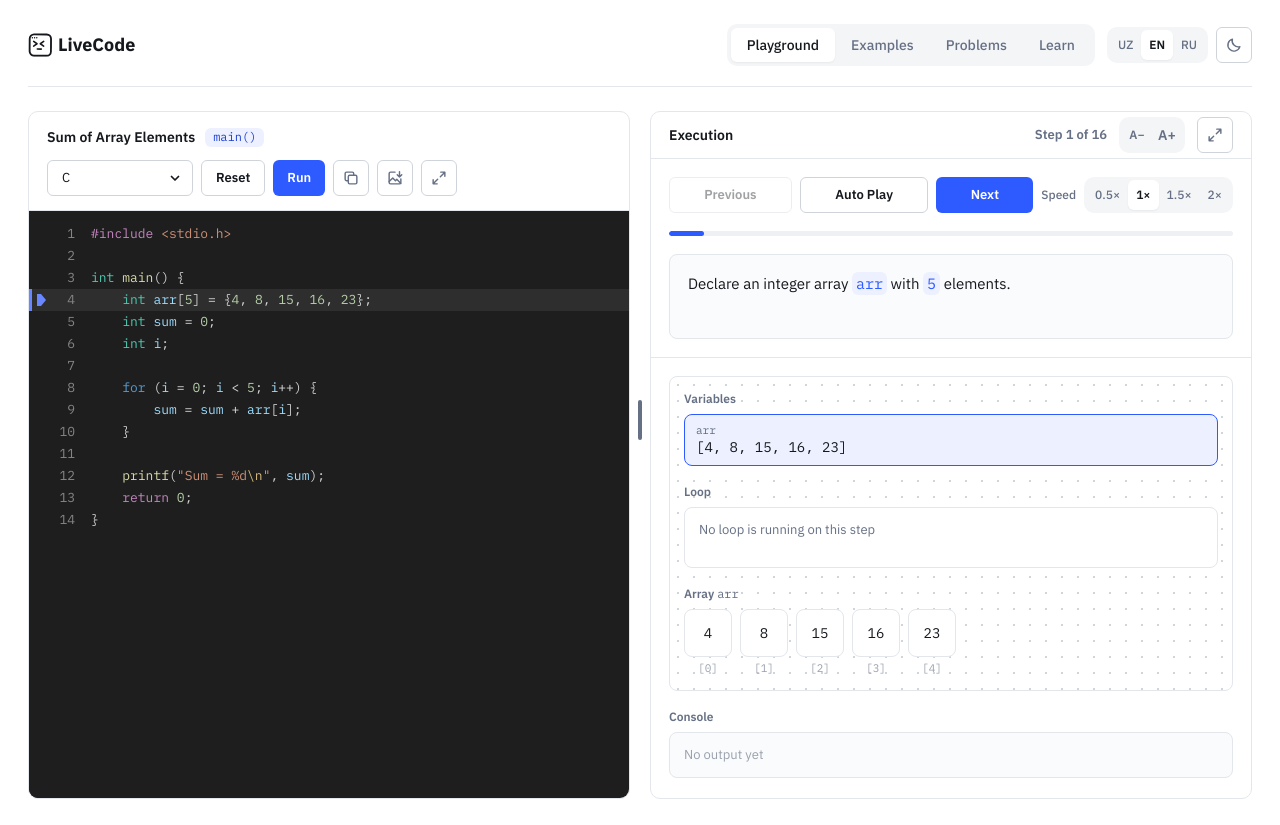
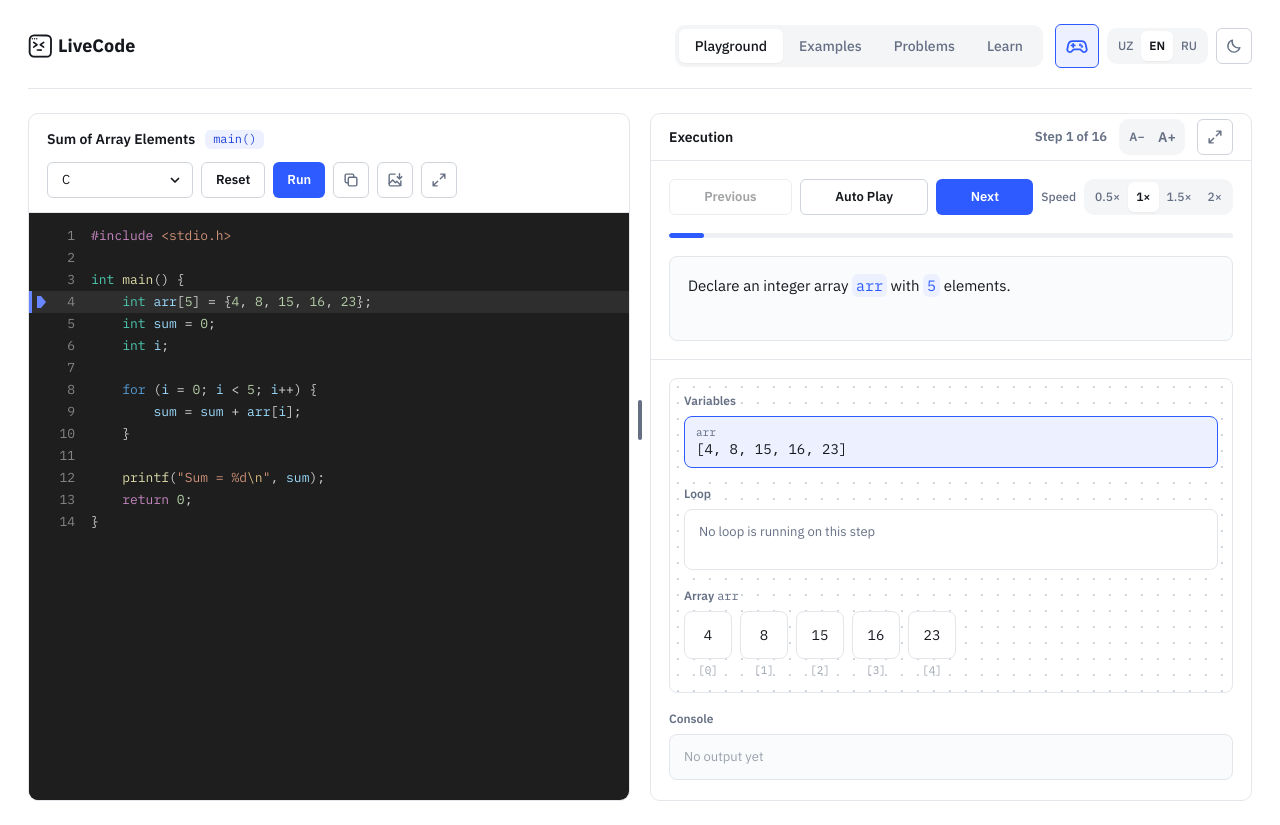
Before and after one commit to BaxromBobokulov/LiveCode, a React (Vite) app: page / in a window 1280 px wide. Built offline with nearby package versions, Linux system fonts and the light colour scheme; the HTML template or start-up script is replaced by a standard one.

Commit message:
Add the button that can go Game LiveCode

```diff
--- a/index.html
+++ b/index.html
@@ -2,7 +2,7 @@
 <html lang="en">
   <head>
     <meta charset="UTF-8" />
-    <link rel="icon" type="image/svg+xml" href="/favicon.svg" />
+    <link rel="icon" type="image/" href="/src/assets/pictures/favicon.png" />
     <meta name="viewport" content="width=device-width, initial-scale=1.0" />
     <link rel="preconnect" href="https://fonts.googleapis.com" />
     <link rel="preconnect" href="https://fonts.gstatic.com" crossorigin />
--- a/src/App.tsx
+++ b/src/App.tsx
@@ -1,4 +1,5 @@
 import { MotionConfig } from 'framer-motion'
+import GameLink from './components/GameLink'
 import LanguageSwitcher from './components/LanguageSwitcher'
 import LogoMark from './components/LogoMark'
 import Tabs from './components/Tabs'
@@ -36,6 +37,7 @@ function App() {
           <div className="flex max-w-full flex-wrap items-center gap-3">
             <Tabs tabs={tabs} value={activeTab} onChange={setTab} />
             <div className="flex items-center gap-2">
+              <GameLink />
               <LanguageSwitcher />
               <ThemeToggle />
             </div>
--- /dev/null
+++ b/src/components/GameLink.tsx
@@ -0,0 +1,60 @@
+import { motion, useReducedMotion } from 'framer-motion'
+import Tooltip from './Tooltip'
+import { GAME_HUB_URL } from '../constants/links'
+import { useTranslation } from '../i18n/useTranslation'
+import { track } from '../lib/analytics'
+
+// A short wiggle of the icon every ~8s, so the button gets noticed without moving all the time.
+// Only the icon inside the button moves (rotate/scale transforms), so nothing around it reflows.
+const wiggleTransition = {
+  duration: 0.6,
+  times: [0, 0.15, 0.35, 0.55, 0.75, 1],
+  ease: 'easeInOut' as const,
+  delay: 3,
+  repeat: Infinity,
+  repeatDelay: 8,
+}
+
+/**
+ * Icon link in the navbar to the LiveCode game hub. Larger than the settings buttons next to it and
+ * tinted with the accent color, so it reads as a fun extra rather than another setting.
+ * Opens in a new tab so the student's code in progress stays where it is.
+ */
+function GameLink() {
+  const { t } = useTranslation()
+  const reduceMotion = useReducedMotion()
+  const label = t('nav.game')
+
+  return (
+    <Tooltip label={label}>
+      <a
+        href={GAME_HUB_URL}
+        target="_blank"
+        rel="noopener noreferrer"
+        onClick={() => track('game_link_clicked', {})}
+        aria-label={`${label} ${t('link.newTab')}`}
+        className="flex size-11 items-center justify-center rounded-control border border-accent bg-accentTint text-accentText transition-colors hover:bg-accent hover:text-white focus-visible:outline-2 focus-visible:outline-offset-2 focus-visible:outline-accent"
+      >
+        <motion.svg
+          aria-hidden="true"
+          viewBox="0 0 20 20"
+          className="size-5.5"
+          fill="none"
+          stroke="currentColor"
+          strokeWidth="1.6"
+          strokeLinecap="round"
+          strokeLinejoin="round"
+          animate={reduceMotion ? undefined : { rotate: [0, -14, 12, -8, 4, 0], scale: [1, 1.15, 1.15, 1.1, 1.05, 1] }}
+          transition={wiggleTransition}
+        >
+          <path d="M6 5.5h8a4 4 0 0 1 3.9 3.1l.9 4.1a2.3 2.3 0 0 1-3.9 2.1L13 13h-6l-1.9 1.8a2.3 2.3 0 0 1-3.9-2.1l.9-4.1A4 4 0 0 1 6 5.5Z" />
+          <path d="M6.5 8v3M5 9.5h3" />
+          <circle cx="13" cy="9" r="0.4" fill="currentColor" />
+          <circle cx="14.5" cy="10.5" r="0.4" fill="currentColor" />
+        </motion.svg>
+      </a>
+    </Tooltip>
+  )
+}
+
+export default GameLink
--- a/src/constants/links.ts
+++ b/src/constants/links.ts
@@ -3,3 +3,6 @@
  * Placeholder until the real invite link is known: this is the one place to change it.
  */
 export const TELEGRAM_GROUP_URL = 'https://t.me/livecode_uz'
+
+/** The LiveCode game hub (LiveCode Runner, Syntax Rush), linked from the navbar's gamepad button. */
+export const GAME_HUB_URL = 'https://game.livecode.uz'
--- a/src/i18n/translations.ts
+++ b/src/i18n/translations.ts
@@ -13,6 +13,7 @@ const en = {
   'settings.language': 'Language',
   'settings.toDark': 'Switch to dark theme',
   'settings.toLight': 'Switch to light theme',
+  'nav.game': 'Take a break and play',
   'settings.textSize': 'Explanation text size',
   'settings.textSmaller': 'Smaller explanation text',
   'settings.textLarger': 'Larger explanation text',
@@ -559,6 +560,7 @@ const uz: Record<TranslationKey, string> = {
   'settings.language': 'Til',
   'settings.toDark': "Tungi mavzuga o'tish",
   'settings.toLight': "Kunduzgi mavzuga o'tish",
+  'nav.game': "O'ynab dam oling",
   'settings.textSize': "Izoh matni o'lchami",
   'settings.textSmaller': 'Izoh matnini kichraytirish',
   'settings.textLarger': 'Izoh matnini kattalashtirish',
@@ -1109,6 +1111,7 @@ const ru: Record<TranslationKey, string> = {
   'settings.language': 'Язык',
   'settings.toDark': 'Включить тёмную тему',
   'settings.toLight': 'Включить светлую тему',
+  'nav.game': 'Сделайте перерыв и поиграйте',
   'settings.textSize': 'Размер текста пояснения',
   'settings.textSmaller': 'Уменьшить текст пояснения',
   'settings.textLarger': 'Увеличить текст пояснения',
--- a/src/lib/analytics.ts
+++ b/src/lib/analytics.ts
@@ -18,6 +18,8 @@ type AnalyticsEvents = {
   scanf_input_prompt_shown: { reason: 'empty' | 'notEnough' }
   language_changed: { language: Locale }
   theme_changed: { theme: Theme }
+  // The navbar's gamepad link to game.livecode.uz was clicked.
+  game_link_clicked: Record<string, never>
 }
 
 let isEnabled = false
```
Also changed, not shown: 1 other file (tests, documents, lock files or other folders).
